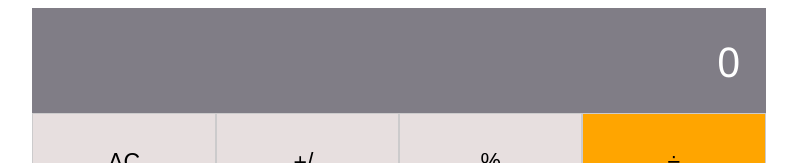
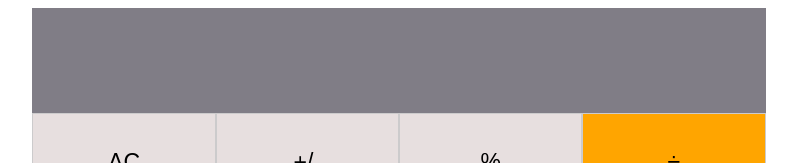
Before and after one commit to Milypm/calculator-app, a React (Create React App) app: page / in a window 1280 px wide. Shown: the top 163 px of the page, without its empty margins (241-1038 px from the left). Built offline with nearby package versions, Linux system fonts and the light colour scheme.

Commit message:
Refactor handleClick, calculate, and operate methods

```diff
--- a/src/components/App.js
+++ b/src/components/App.js
@@ -2,6 +2,7 @@ import React from 'react';
 import Display from './Display';
 import ButtonPanel from './ButtonPanel';
 import calculate from '../logic/calculate';
+// import operate from '../logic/operate';
 
 class App extends React.Component {
   constructor(props) {
@@ -20,6 +21,7 @@ class App extends React.Component {
     const { operation } = this.state;
     const obj = { total, next, operation };
     const calcObj = calculate(obj, btnName);
+    console.log('handleClick', calcObj);
     this.setState({
       total: calcObj.total,
       next: calcObj.next,
@@ -29,6 +31,7 @@ class App extends React.Component {
 
   render() {
     const { next } = this.state;
+    console.log(next);
     return (
       <>
         <Display value={next} />
--- a/src/components/Display.js
+++ b/src/components/Display.js
@@ -2,18 +2,21 @@ import React from 'react';
 import PropTypes from 'prop-types';
 import '../style/style.css';
 
-const Display = ({ next }) => (
-  <div className="display-container">
-    <p>{next}</p>
-  </div>
-);
+const Display = (props) => {
+  const { value } = props;
+  return (
+    <div className="display-container">
+      <p>{value}</p>
+    </div>
+  );
+};
 
 Display.defaultProps = {
-  next: '0',
+  value: '0',
 };
 
 Display.propTypes = {
-  next: PropTypes.string,
+  value: PropTypes.string,
 };
 
 export default Display;
--- a/src/logic/calculate.js
+++ b/src/logic/calculate.js
@@ -3,48 +3,79 @@ import operate from './operate';
 const calculate = (calcObj, btnName) => {
   let { total, next, operation } = calcObj;
   const numbers = ['0', '1', '2', '3', '4', '5', '6', '7', '8', '9'];
-  const getTotal = total;
-  let getNext = next;
-  let getOperation = operation;
+  const ops = ['-', '+', 'x', '÷', '%'];
+  total = total === null ? 0 : total;
+  next = next === null ? 0 : next;
   let resTotal;
-
   if (btnName === '+/-') {
-    parseInt(getNext, 10);
-    getNext *= -1;
-    resTotal = operate(getTotal, getNext, btnName);
+    if (operation !== null) {
+      parseInt(next, 10);
+      next *= -1;
+      resTotal = operate(total, next, operation);
+      next = resTotal.toString();
+    } else {
+      parseInt(next, 10);
+      next *= -1;
+      resTotal = total;
+      next = next.toString();
+    }
   } else if (btnName === '.') {
-    if (getNext !== '0') {
-      getNext = `${getNext}.`;
+    if (next !== '0') {
+      next = `${next}.`;
     } else {
-      getNext = '0.';
+      next = '0.';
     }
+    resTotal = total;
   } else if (btnName === '=') {
-    resTotal = operate(getTotal, parseInt(getNext, 10), btnName);
+    resTotal = operate(total, parseInt(next, 10), operation);
+    next = resTotal.toString();
   } else if (numbers.includes(btnName)) {
-    getNext = btnName;
-    resTotal = operate(getTotal, parseInt(getNext, 10), btnName);
+    const nextStr = next.toString();
+    if (operation !== null) {
+      if (nextStr.includes('.')) {
+        next = `${next}.${btnName}`;
+        resTotal = operate(total, parseInt(next, 10), operation);
+      } else {
+        next = btnName;
+        resTotal = operate(total, parseInt(next, 10), operation);
+      }
+    } else if (operation === null) {
+      if (nextStr.includes('.')) {
+        next = `${next}${btnName}`;
+        resTotal = 0;
+      } else {
+        next = btnName;
+        resTotal = 0;
+      }
+    }
   } else if (btnName === 'AC') {
     resTotal = 0;
-  } else {
-    resTotal = operate(getTotal, parseInt(getNext, 10), btnName);
+    next = resTotal.toString();
+    operation = null;
+  } else if (ops.includes(btnName)) {
     if (btnName === '-') {
-      getOperation = 'subtraction';
+      operation = 'subtraction';
     } else if (btnName === '+') {
-      getOperation = 'addition';
+      operation = 'addition';
     } else if (btnName === 'x') {
-      getOperation = 'multiplication';
+      operation = 'multiplication';
     } else if (btnName === '÷') {
-      getOperation = 'division';
+      operation = 'division';
     } else if (btnName === '%') {
-      getOperation = 'module';
+      operation = 'module';
+    }
+    if (total === 0) {
+      resTotal = 0;
+    } else {
+      resTotal = operate(total, parseInt(next, 10), operation);
     }
   }
-
   total = resTotal;
-  next = toString(resTotal);
-  operation = getOperation;
-
-  return calcObj;
+  console.log('log total', total);
+  console.log('log next', next);
+  const obj = { total, next, operation };
+  console.log('log object', obj);
+  return obj;
 };
 
 export default calculate;
--- a/src/logic/operate.js
+++ b/src/logic/operate.js
@@ -4,15 +4,15 @@ const operate = (numberOne, numberTwo, operation) => {
   let total;
   const oneBig = Big(numberOne);
   const twoBig = Big(numberTwo);
-  if (operation === '-') {
+  if (operation === 'subtraction') {
     total = oneBig.minus(twoBig);
-  } else if (operation === '+') {
+  } else if (operation === 'addition') {
     total = oneBig.plus(twoBig);
-  } else if (operation === 'x') {
+  } else if (operation === 'multiplication') {
     total = oneBig.times(twoBig);
-  } else if (operation === '÷') {
+  } else if (operation === 'division') {
     total = oneBig.div(twoBig);
-  } else if (operation === '%') {
+  } else if (operation === 'module') {
     total = oneBig.mod(twoBig);
   }
   return total;
--- a/src/style/style.css
+++ b/src/style/style.css
@@ -6,6 +6,7 @@
 }
 
 .display-container {
+  width: 100%;
   background-color: rgb(128, 125, 134);
   display: flex;
   justify-content: flex-end;
@@ -17,6 +18,9 @@
 }
 
 .display-container p {
+  width: 93%;
+  display: flex;
+  justify-content: flex-end;
   margin: 0;
   margin-right: 25px;
   padding: 0;
```
